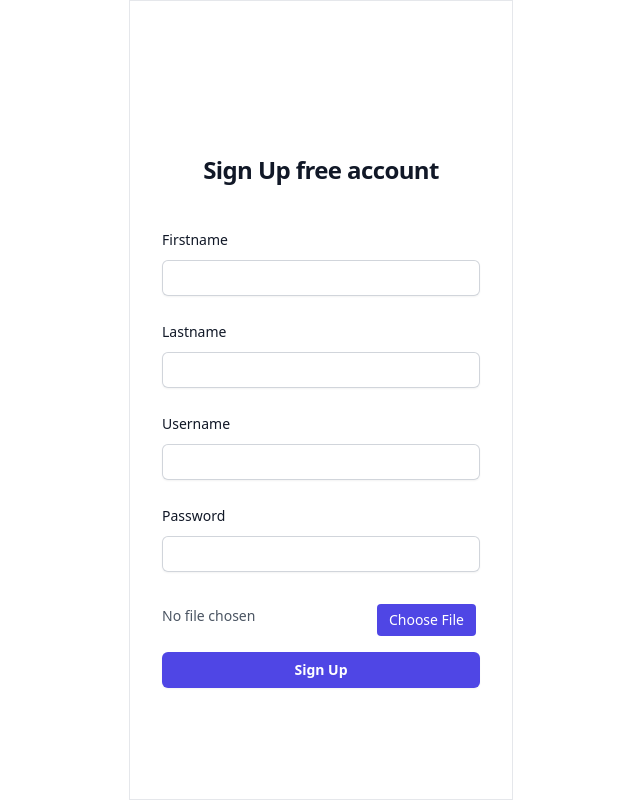
After one commit to dannni-Op/chat-app, a PHP site: template src/Views/Auth/signup.php in a window 1280 px wide. The commit adds this page. Shown: the whole page, without its empty margins (319-959 px from the left). Run offline with PHP 8.4, Linux system fonts and the light colour scheme; the template is opened without the code that fills it, so the values that code supplies are empty; some libraries are stand-ins or nearby versions.

Commit message:
feat: create singup and signin view

```diff
--- /dev/null
+++ b/src/Views/Auth/signup.php
@@ -0,0 +1,47 @@
+<main class="sm:mx-auto sm:w-full sm:max-w-sm h-screen border flex flex-col justify-center px-6 py-12 lg:px-8">
+    <div class="sm:mx-auto sm:w-full sm:max-w-sm">
+        <h2 class="mt-10 text-center text-2xl font-bold leading-9 tracking-tight text-gray-900">Sign Up free account</h2>
+    </div>
+    <div class="mt-10">
+        <form class="space-y-6" action="/api/auth/signin" method="POST">
+            <div>
+                <label for="email" class="block text-sm font-medium leading-6 text-gray-900">Firstname</label>
+                <div class="mt-2">
+                    <input name="firstname" type="text" required class="block w-full rounded-md border-0 py-1.5 text-gray-900 shadow-sm ring-1 ring-inset ring-gray-300 placeholder:text-gray-400 focus:ring-2 focus:ring-inset focus:ring-indigo-600 sm:text-sm sm:leading-6">
+                </div>
+            </div>
+
+            <div>
+                <label for="email" class="block text-sm font-medium leading-6 text-gray-900">Lastname</label>
+                <div class="mt-2">
+                    <input name="lastname" type="text" required class="block w-full rounded-md border-0 py-1.5 text-gray-900 shadow-sm ring-1 ring-inset ring-gray-300 placeholder:text-gray-400 focus:ring-2 focus:ring-inset focus:ring-indigo-600 sm:text-sm sm:leading-6">
+                </div>
+            </div>
+
+            <div>
+                <label for="email" class="block text-sm font-medium leading-6 text-gray-900">Username</label>
+                <div class="mt-2">
+                    <input id="username" name="username" type="text" required class="block w-full rounded-md border-0 py-1.5 text-gray-900 shadow-sm ring-1 ring-inset ring-gray-300 placeholder:text-gray-400 focus:ring-2 focus:ring-inset focus:ring-indigo-600 sm:text-sm sm:leading-6">
+                </div>
+            </div>
+
+            <div>
+                <label for="password" class="block text-sm font-medium leading-6 text-gray-900">Password</label>
+                <div class="mt-2">
+                    <input id="password" name="password" type="password" autocomplete="current-password" required class="block w-full rounded-md border-0 py-1.5 text-gray-900 shadow-sm ring-1 ring-inset ring-gray-300 placeholder:text-gray-400 focus:ring-2 focus:ring-inset focus:ring-indigo-600 sm:text-sm sm:leading-6">
+                </div>
+            </div>
+
+            <div>
+                <!-- <label for="email" class="block text-sm font-medium leading-6 text-gray-900">Username</label> -->
+                <div class="mt-2 relative inline-block w-full text-sm font-medium leading-6">
+                    <input type="file" required class="file:absolute file:right-0 file:bg-indigo-600 file:text-white file:border-0 file:py-1 file:px-3 file:rounded text-gray-600 hover:file:bg-indigo-500 hover:cursor-pointer">
+                </div>
+            </div>
+
+            <div>
+                <button type="submit" class="flex w-full justify-center rounded-md bg-indigo-600 px-3 py-1.5 text-sm font-semibold leading-6 text-white shadow-sm hover:bg-indigo-500 focus-visible:outline focus-visible:outline-2 focus-visible:outline-offset-2 focus-visible:outline-indigo-600">Sign Up</button>
+            </div>
+        </form>
+    </div>
+</main>
--- /dev/null
+++ b/src/Views/Core/footer.php
@@ -0,0 +1,2 @@
+</body>
+</html>
--- /dev/null
+++ b/src/Views/Core/header.php
@@ -0,0 +1,9 @@
+<!doctype html>
+<html>
+<head>
+  <title><?= $params["title"]; ?></title>
+  <meta charset="UTF-8">
+  <meta name="viewport" content="width=device-width, initial-scale=1.0">
+  <script src="https://cdn.tailwindcss.com"></script>
+</head>
+<body>
```
Also changed, not shown: public/index.php (+4 -4 lines), src/Controllers/AuthController.php (+24 -4 lines), src/Controllers/UserController.php (+6 -2 lines), src/Repositories/UserRepository.php (added, +13 -0 lines), src/Services/AuthService.php (added, +24 -0 lines), src/Services/UserService.php (added, +12 -0 lines), src/Views/Auth/signin.php (added, +26 -0 lines), src/Views/View.php (added, +13 -0 lines).
